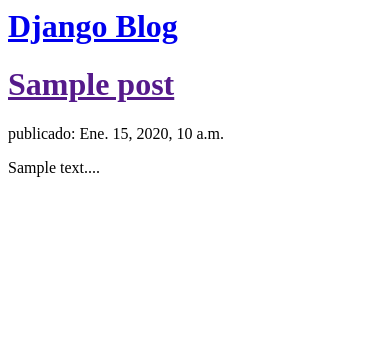
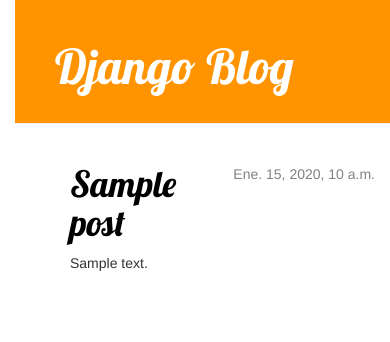
Before and after one commit to dccaceres/my-first-blog, a Django app: template blog/templates/blog/post_list.html in a window 390 px wide. Shown: the top 342 px of the page. Run offline with Django 3.2, Linux system fonts and the light colour scheme; the template is opened without the code that fills it: most values are stand-ins (such as "Sample title", 1, 10 or a date in 2020); some libraries are stand-ins or nearby versions.

Commit message:
Agregadas vistas y plantilla para el detalle del post del blog asi como tambien CSS para el sitio.

```diff
--- /dev/null
+++ b/blog/static/css/blog.css
@@ -0,0 +1,55 @@
+h1 a {
+    color: #FCA205;
+    font-family: 'Lobster';
+}
+body {
+    padding-left: 15px;
+}
+
+.page-header {
+    background-color: #ff9400;
+    margin-top: 0;
+    padding: 20px 20px 20px 40px;
+}
+
+.page-header h1, .page-header h1 a, .page-header h1 a:visited, .page-header h1 a:active {
+    color: #ffffff;
+    font-size: 36pt;
+    text-decoration: none;
+}
+
+.content {
+    margin-left: 40px;
+}
+
+h1, h2, h3, h4 {
+    font-family: 'Lobster', cursive;
+}
+
+.date {
+    float: right;
+    color: #828282;
+}
+
+.save {
+    float: right;
+}
+
+.post-form textarea, .post-form input {
+    width: 100%;
+}
+
+.top-menu, .top-menu:hover, .top-menu:visited {
+    color: #ffffff;
+    float: right;
+    font-size: 26pt;
+    margin-right: 20px;
+}
+
+.post {
+    margin-bottom: 70px;
+}
+
+.post h1 a, .post h1 a:visited {
+    color: #000000;
+}
--- /dev/null
+++ b/blog/templates/blog/base.html
@@ -0,0 +1,25 @@
+{% load static %}
+<html>
+<head>
+    <title>Django Blog</title>
+    <link rel="stylesheet" href="//maxcdn.bootstrapcdn.com/bootstrap/3.2.0/css/bootstrap.min.css">
+    <link rel="stylesheet" href="//maxcdn.bootstrapcdn.com/bootstrap/3.2.0/css/bootstrap-theme.min.css">
+    <link href="//fonts.googleapis.com/css?family=Lobster&subset=latin,latin-ext" rel="stylesheet" type="text/css">
+    <link rel="stylesheet" href="{% static 'css/blog.css' %}">
+</head>
+
+<body>
+    <div class="page-header">
+        <h1><a href="/">Django Blog</a></h1>
+    </div>
+    <div class="content container">
+        <div class="row">
+            <div class="col-md-8">
+            {% block content %}
+            {% endblock %}
+            </div>
+        </div>
+    </div>
+</body>
+
+</html>
--- a/blog/templates/blog/post_list.html
+++ b/blog/templates/blog/post_list.html
@@ -1,20 +1,13 @@
-<html>
+{% extends 'blog/base.html' %}
 
-<head>
-    <title>Django Blog</title>
-</head>
-
-<body>
-    <div>
-        <h1><a href="/"> Django Blog </a></h1>
-    </div>
+{% block content %}
     {% for post in posts %}
-    <div>
-        <h1><a href="">{{ post.title }} </a></h1>
-        <p> publicado: {{ post.published_date }} </p>
-        <p>{{ post.text|linebreaksbr }}... </p>
-    </div>
+        <div class="post">
+            <div class="date">
+                {{ post.published_date }}
+            </div>
+            <h1><a href="{% url 'post_detail' pk=post.pk %}">{{ post.title }}</a></h1>
+            <p>{{ post.text|linebreaksbr }}</p>
+        </div>
     {% endfor %}
-</body>
-
-</html>
+{% endblock %}
--- a/blog/urls.py
+++ b/blog/urls.py
@@ -3,4 +3,5 @@ from . import views
 
 urlpatterns = [
     path('', views.post_list,name = 'post_list'),
+    path('post/<int:pk>/', views.post_detail, name='post_detail'),
 ]
--- a/blog/views.py
+++ b/blog/views.py
@@ -1,4 +1,4 @@
-from django.shortcuts import render
+from django.shortcuts import render, get_object_or_404
 from django.utils import timezone
 from .models import Post
 
@@ -7,3 +7,7 @@ from .models import Post
 def post_list(request):
     posts = Post.objects.filter(published_date__lte=timezone.now()).order_by('-published_date')
     return render(request,'blog/post_list.html',{'posts': posts})
+
+def post_detail(request, pk):
+    post = get_object_or_404(Post, pk=pk)
+    return render(request, 'blog/post_detail.html', {'post': post})
```
Also changed, not shown: blog/templates/blog/post_detail.html (added, +13 -0 lines).
